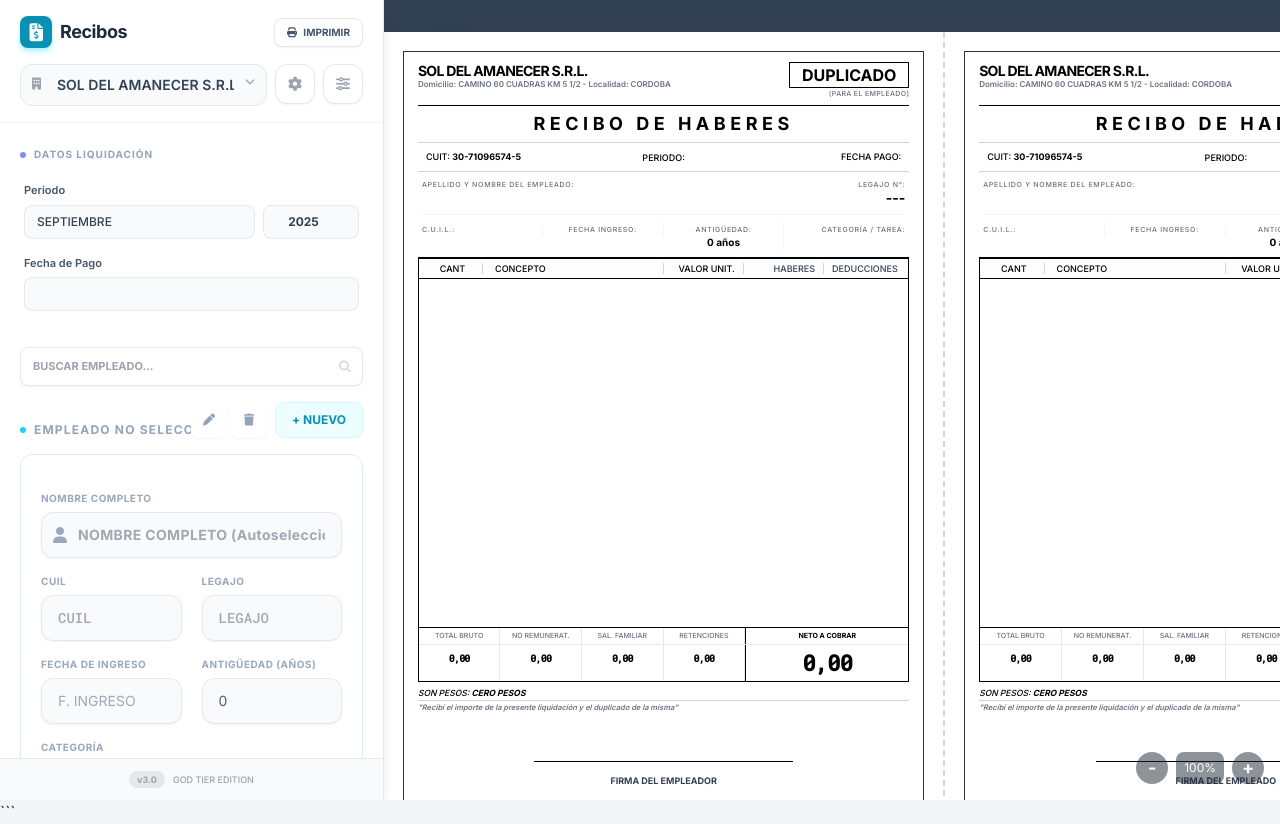
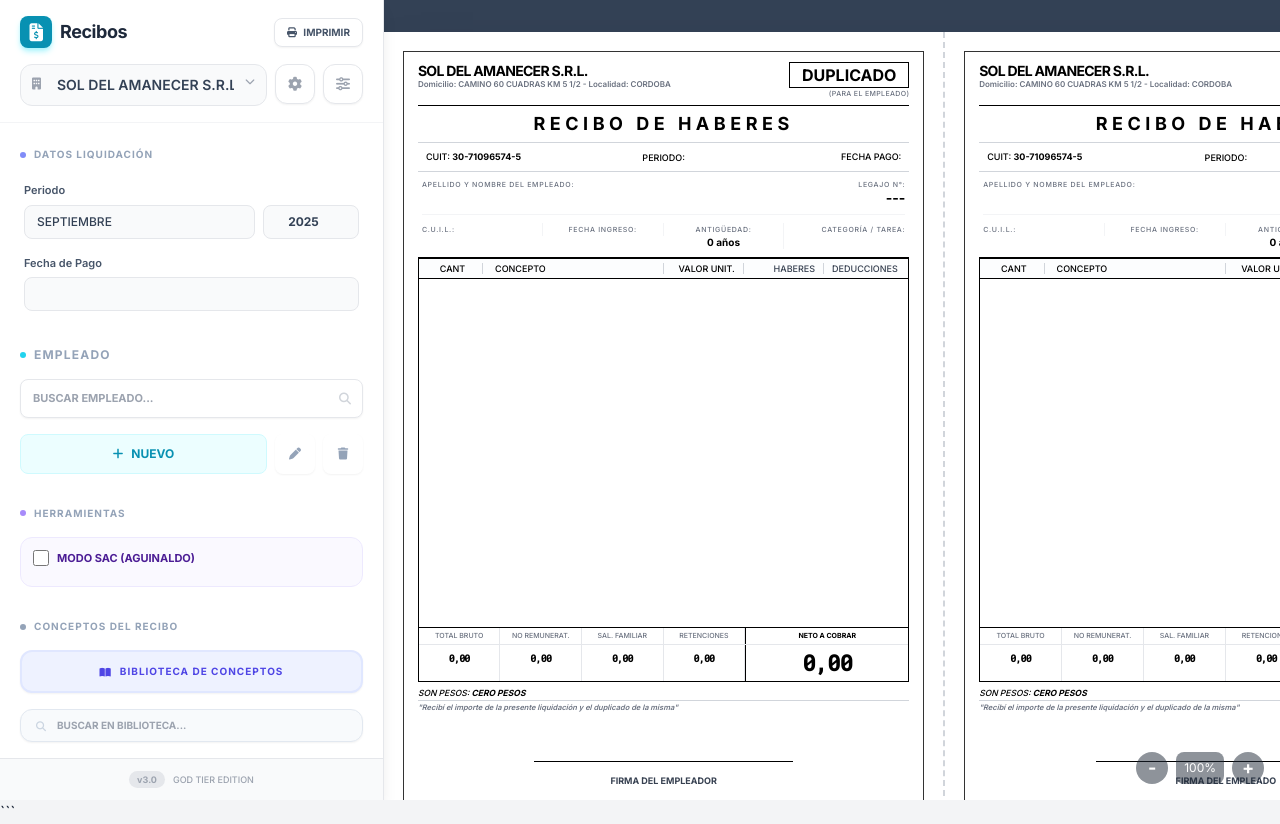
Before and after one commit to matiasbourgeois/sistemaRecibos, a plain HTML site: page SistemaRecibos.html in a window 1280 px wide. Drawn offline with nearby package versions, Linux system fonts and the light colour scheme.

Commit message:
refactor: hide employee details card when unselected and reposition search bar

```diff
--- a/SistemaRecibos.html
+++ b/SistemaRecibos.html
@@ -317,7 +317,13 @@
 
                     <!-- SECCION 2: EMPLEADO -->
                     <div class="space-y-4">
-                        <!-- 1. Buscador (Search Bar) -->
+                        <!-- 1. Título -->
+                        <h3 class="font-bold text-xs text-slate-400 uppercase tracking-widest flex items-center gap-2">
+                            <span class="w-1.5 h-1.5 rounded-full bg-cyan-400"></span>
+                            Empleado
+                        </h3>
+
+                        <!-- 2. Buscador (Search Bar) -->
                         <div class="relative group" ref="searchContainer">
                             <input type="text" v-model="employeeSearch" @focus="showEmployeeList = true"
                                 @keyup.esc="showEmployeeList = false" placeholder="BUSCAR EMPLEADO..."
@@ -339,33 +345,27 @@
                             </div>
                         </div>
 
-                        <!-- 2. Header (Title + Buttons) -->
-                        <div class="flex justify-between items-end">
-                            <h3
-                                class="font-bold text-xs text-slate-400 uppercase tracking-widest flex items-center gap-2 truncate max-w-[60%]">
-                                <span class="w-1.5 h-1.5 rounded-full bg-cyan-400 shrink-0"></span>
-                                {{ employee.nombre ? employee.nombre : 'EMPLEADO NO SELECCIONADO' }}
-                            </h3>
-                            <div class="shrink-0 flex items-center gap-1">
+                        <!-- 3. Botones de Acción -->
+                        <div class="flex items-center gap-2">
+                            <button @click="openNewEmployeeModal"
+                                class="flex-1 text-cyan-600 font-bold text-xs bg-cyan-50 px-4 py-2.5 rounded-lg hover:bg-cyan-100 transition-colors border border-cyan-100 flex items-center justify-center h-10">
+                                <i class="fa-solid fa-plus mr-2"></i> NUEVO
+                            </button>
                             <button @click="openEditEmployeeModal"
-                                    class="w-9 h-9 rounded-lg border border-transparent hover:border-cyan-200 hover:bg-cyan-50 text-slate-400 hover:text-cyan-600 flex items-center justify-center transition-all bg-white shadow-sm"
+                                class="w-10 h-10 rounded-lg border border-transparent hover:border-cyan-200 hover:bg-cyan-50 text-slate-400 hover:text-cyan-600 flex items-center justify-center transition-all bg-white shadow-sm"
                                 title="Editar datos">
                                 <i class="fa-solid fa-pen text-xs"></i>
                             </button>
                             <button @click="deleteSelectedEmployee"
-                                    class="w-9 h-9 rounded-lg border border-transparent hover:border-red-200 hover:bg-red-50 text-slate-400 hover:text-red-600 flex items-center justify-center transition-all bg-white shadow-sm"
+                                class="w-10 h-10 rounded-lg border border-transparent hover:border-red-200 hover:bg-red-50 text-slate-400 hover:text-red-600 flex items-center justify-center transition-all bg-white shadow-sm"
                                 title="Eliminar empleado">
                                 <i class="fa-solid fa-trash text-xs"></i>
                             </button>
-                                <button @click="openNewEmployeeModal"
-                                    class="text-cyan-600 font-bold text-xs bg-cyan-50 px-4 py-2 rounded-lg hover:bg-cyan-100 transition-colors border border-cyan-100 flex items-center h-9 ml-1">
-                                    + NUEVO
-                                </button>
-                            </div>
-                        </div>
-
-                        <!-- 3. Details Card -->
-                        <div class="bg-white rounded-xl shadow-sm border border-slate-200 p-5 relative space-y-4">
+                        </div>
+
+                        <!-- 4. Details Card (Solo si hay empleado seleccionado) -->
+                        <div v-if="employee.id"
+                            class="bg-white rounded-xl shadow-sm border border-slate-200 p-5 relative space-y-4 animate-in fade-in slide-in-from-top-2 duration-300">
                             <!-- Overlay de Seguridad (Read Only Hint) -->
                             <div v-if="!isEditingEmployee" class="absolute inset-0 z-10 bg-slate-50/5 cursor-default"
                                 title="Para editar, use el botón EDITAR (Lápiz)"></div>
@@ -381,7 +381,7 @@
                                     </div>
                                     <input type="text" v-model="employee.nombre" readonly
                                         class="w-full pl-9 pr-4 py-3 border border-slate-200 rounded-xl text-sm font-bold text-slate-700 bg-slate-50 focus:outline-none cursor-default shadow-sm tracking-wide"
-                                        placeholder="NOMBRE COMPLETO (Autoselección)">
+                                        placeholder="NOMBRE">
                                 </div>
                             </div>
                             <div class="grid grid-cols-2 gap-5">
```
Lines whose indentation alone changed are shown as unchanged.
